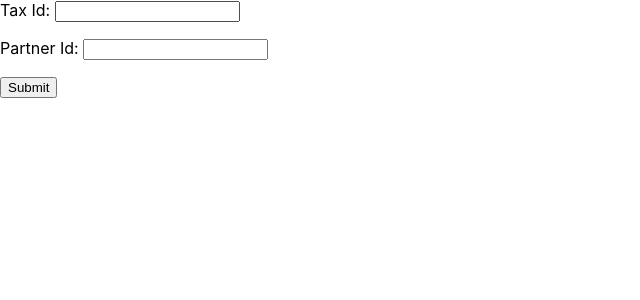
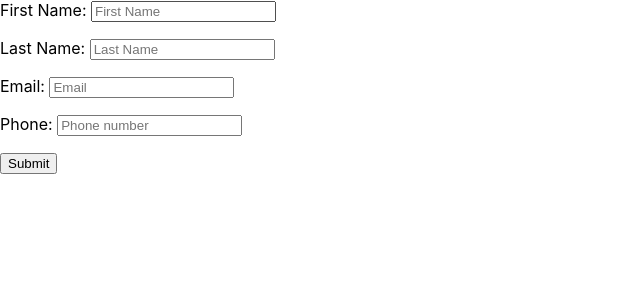
Before and after one commit to djparks/react-form, a React (Create React App) app: page / in a window 1280 px wide. Shown: the top 300 px of the page, without its empty margins (0-640 px from the left). Built offline with nearby package versions, Linux system fonts and the light colour scheme.

Commit message:
Form closer to what is needed.

```diff
--- a/src/App.js
+++ b/src/App.js
@@ -3,10 +3,12 @@ import { useForm } from "react-hook-form";
 import { yupResolver } from '@hookform/resolvers/yup';
 import * as yup from "yup";
 
+/*
 const schema = yup.object().shape({
     taxId: yup.string().required(),
     partnerId: yup.number().positive().integer().required(),
 });
+
 
 export default function App() {
     const { register, handleSubmit, formState:{ errors } } = useForm({
@@ -33,3 +35,53 @@ export default function App() {
         </form>
     );
 }
+*/
+
+const schema = yup.object().shape({
+    firstName: yup.string().required(),
+    lastName: yup.string().required(),
+    email: yup.string().email().required(),
+    phone: yup.string().required(),
+});
+
+
+export default function App() {
+    const { register, handleSubmit, formState:{ errors } } = useForm({
+        resolver: yupResolver(schema)
+    });
+    const onSubmit = data => console.log(data);
+
+    return (
+        <form onSubmit={handleSubmit(onSubmit)}>
+            <section>
+                <label htmlFor="firstName">First Name: </label>
+                <input id="firstName" type="text" placeholder="First Name"  {...register("firstName")} />
+                <p>{errors.firstName?.message}</p>
+            </section>
+
+            <section>
+                <label htmlFor="lastName">Last Name: </label>
+                <input id="lastName" type="text" placeholder="Last Name"  {...register("lastName")} />
+                <p>{errors.lastName?.message}</p>
+            </section>
+
+            <section>
+                <label htmlFor="email">Email: </label>
+                <input id="email" type="text" placeholder="Email" {...register("email")} />
+                <p>{errors.email?.message}</p>
+            </section>
+
+            <section>
+                <label htmlFor="phone">Phone: </label>
+                <input type="tel" id="phone"
+                       placeholder="Phone number" {...register("phone", {required: true, minLength: 6, maxLength: 12})} />
+                <p>{errors.phone?.message}</p>
+            </section>
+
+
+            <section>
+                <input type="submit" />
+            </section>
+        </form>
+    );
+}
```
